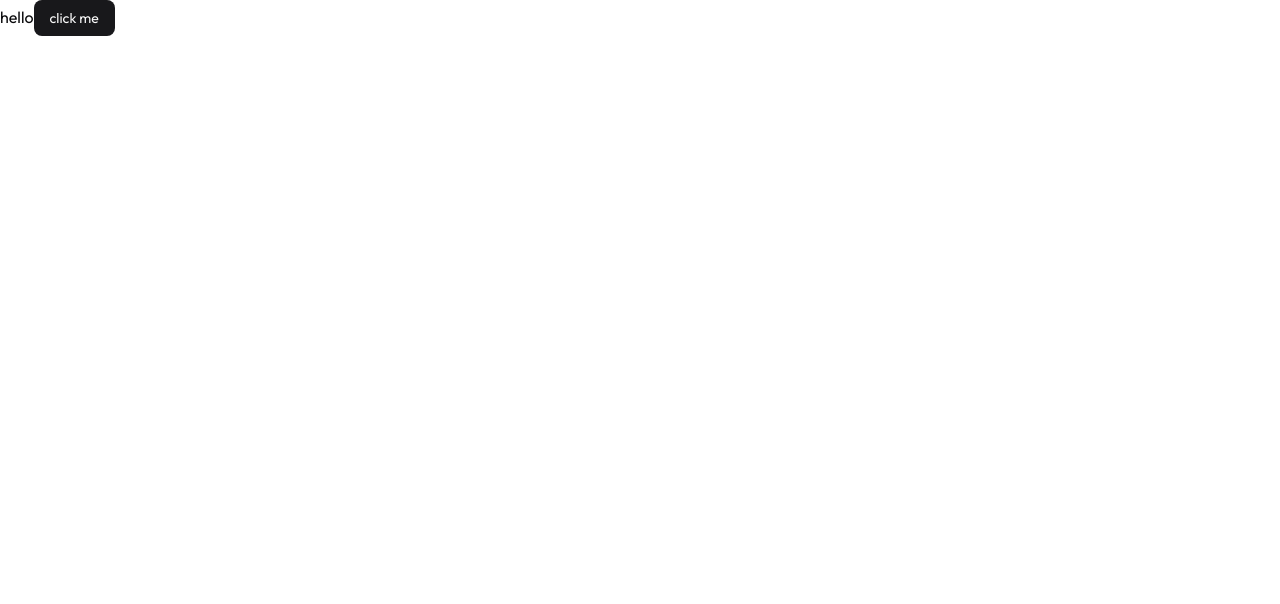
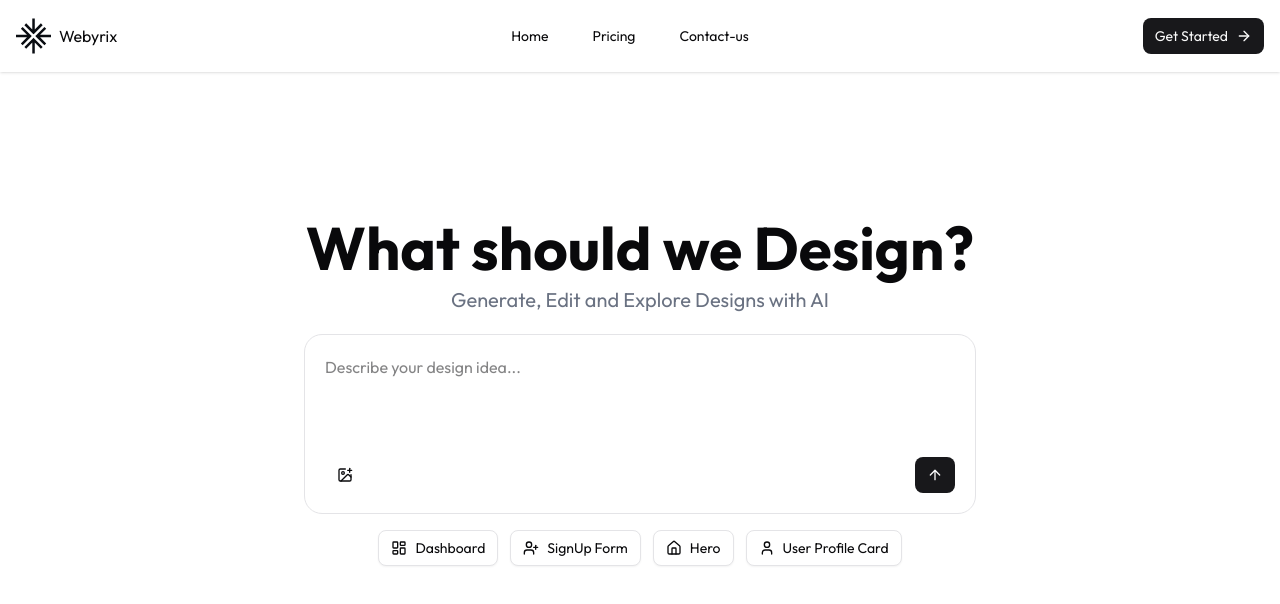
Before and after one commit to ujjawal-04/webyrix, a Next.js app: page / in a window 1280 px wide. Shown: the top 604 px of the page. Built offline with nearby package versions, Linux system fonts and the light colour scheme.

Commit message:
feat:landing-page

```diff
--- /dev/null
+++ b/app/_components/Header.tsx
@@ -0,0 +1,37 @@
+import { Button } from '@/components/ui/button'
+import { ArrowRight } from 'lucide-react'
+import Image from 'next/image'
+import Link from 'next/link'
+import React from 'react'
+
+const navigation = [
+    {name: 'Home', href: '/'},
+    {name: 'Pricing', href: '/pricing'},
+    {name: 'Contact-us', href: '/contact'}
+]
+
+const Header = () => {
+  return (
+    <div className='flex items-center justify-between p-4 shadow'>
+    {/*Logo*/}
+    <div className='flex gap-2 items-center'>
+      <Image src="/logo.svg" alt="Logo" width={35} height={35} />
+      <h2>Webyrix</h2>
+    </div>
+    {/*Navigation*/}
+    <div className='flex gap-3'>
+        {navigation.map((item) => (
+            <Button variant={'ghost'}key={item.name}>
+              <Link href={item.href}>{item.name}</Link>
+            </Button>
+        ))}
+    </div>
+    {/*Get Started Button*/}
+    <div>
+      <Button>Get Started <ArrowRight /></Button>
+    </div>
+    </div>
+  )
+}
+
+export default Header
--- /dev/null
+++ b/app/_components/Hero.tsx
@@ -0,0 +1,67 @@
+'use client'
+import { Button } from '@/components/ui/button'
+import { ArrowUp, HomeIcon, ImagePlus, LayoutDashboard, User, UserPlus } from 'lucide-react'
+import React, { useState } from 'react'
+
+const suggestions = [
+  {
+    label: 'Dashboard',
+    prompt: 'Create an analytics dashboard to track customers and revenue data for a SaaS',
+    icon: LayoutDashboard
+  },
+  {
+    label: 'SignUp Form',
+    prompt: 'Create a modern sign up form with email/password fields, Google and Github login options, and terms checkbox',
+    icon: UserPlus
+  },
+  {
+    label: 'Hero',
+    prompt: 'Create a modern header and centered hero section for a productivity SaaS. Include a badge for feature announcement, a title with a subtle gradient effect',
+    icon: HomeIcon
+  },
+  {
+    label: 'User Profile Card',
+    prompt: 'Create a modern user profile card component for a social media website',
+    icon: User
+  }
+]
+
+
+const Hero = () => {
+
+    const [userInput, setUserInput] = useState<string>();
+  return (
+    <div className='flex flex-col items-center justify-center h-[80vh]'>
+        {/* Header & description */}
+        <h2 className='text-6xl font-bold'>What should we Design?</h2>
+        <p className='mt-2 text-xl text-gray-500'>Generate, Edit and Explore Designs with AI</p>
+
+        {/* input box */}
+        <div className='w-full max-w-2xl p-5 border mt-5 rounded-2xl'>
+            <textarea placeholder='Describe your design idea...'
+            value={userInput}
+            onChange={(event) => setUserInput(event.target.value)}
+            className='w-full h-24 focus:outline-none focus:ring-0 resize-none'
+            />
+            <div className='flex justify-between items-center'>
+                <Button variant={'ghost'}><ImagePlus /></Button>
+                <Button> <ArrowUp /> </Button>
+            </div>
+        </div>
+
+        {/* suggestion list */}
+        <div className='flex mt-4 gap-3'>
+            {suggestions.map((suggestion,index) => (
+                <Button key={index} variant={'outline'}
+                onClick={() => setUserInput(suggestion.prompt)}
+                >
+                    <suggestion.icon />
+                    {suggestion.label}
+                </Button>
+            ))}
+        </div>
+    </div>
+  )
+}
+
+export default Hero
--- a/app/page.tsx
+++ b/app/page.tsx
@@ -1,11 +1,13 @@
-import { Button } from "@/components/ui/button";
+
 import Image from "next/image";
+import Header from "./_components/Header";
+import Hero from "./_components/Hero";
 
 export default function Home() {
   return (
     <div>
-      hello
-      <Button>click me </Button>
+      <Header />
+      <Hero />
     </div>
   );
 }
```
Also changed, not shown: public/logo.svg (added).
